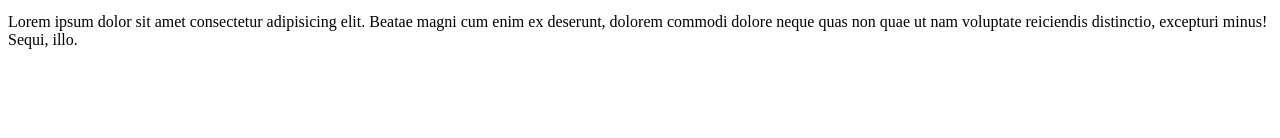
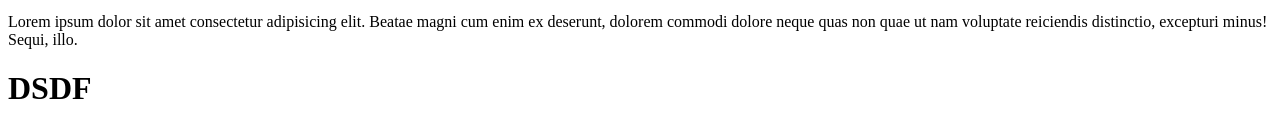
Before and after one commit to sana20020308/test_project, a plain HTML site: page index.html in a window 1280 px wide. Shown: the part 178-316 px from the top of the page. Drawn offline with Linux system fonts and the light colour scheme.

Commit message:
Update index.html

```diff
--- a/index.html
+++ b/index.html
@@ -12,5 +12,7 @@
     <p>Lorem ipsum dolor, sit amet consectetur adipisicing elit. Autem maxime quas maiores sed amet iste minima deleniti ex alias, corrupti cum velit quibusdam optio quidem rerum voluptates ipsa deserunt. Illo!</p>
     <p>Lorem, ipsum dolor sit amet consectetur adipisicing elit. Explicabo laudantium odio ipsum nemo quas maiores inventore, rerum saepe dolor sed quae autem, optio nostrum libero aliquid, est fuga dignissimos harum!</p>
 <p>Lorem ipsum dolor sit amet consectetur adipisicing elit. Beatae magni cum enim ex deserunt, dolorem commodi dolore neque quas non quae ut nam voluptate reiciendis distinctio, excepturi minus! Sequi, illo.</p>
+
+    <H1>DSDF</H1>
 </body>
 </html>
```
